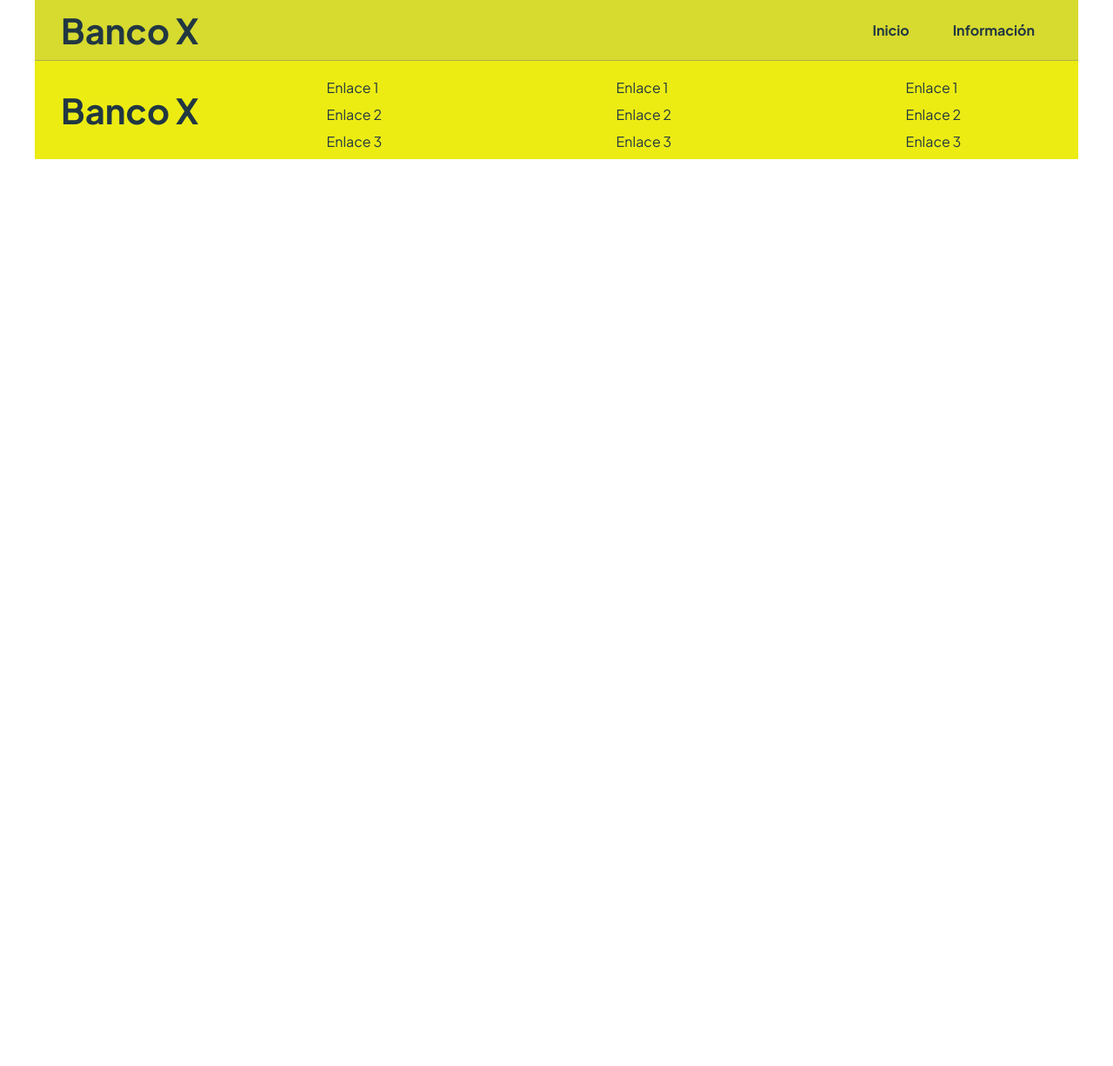
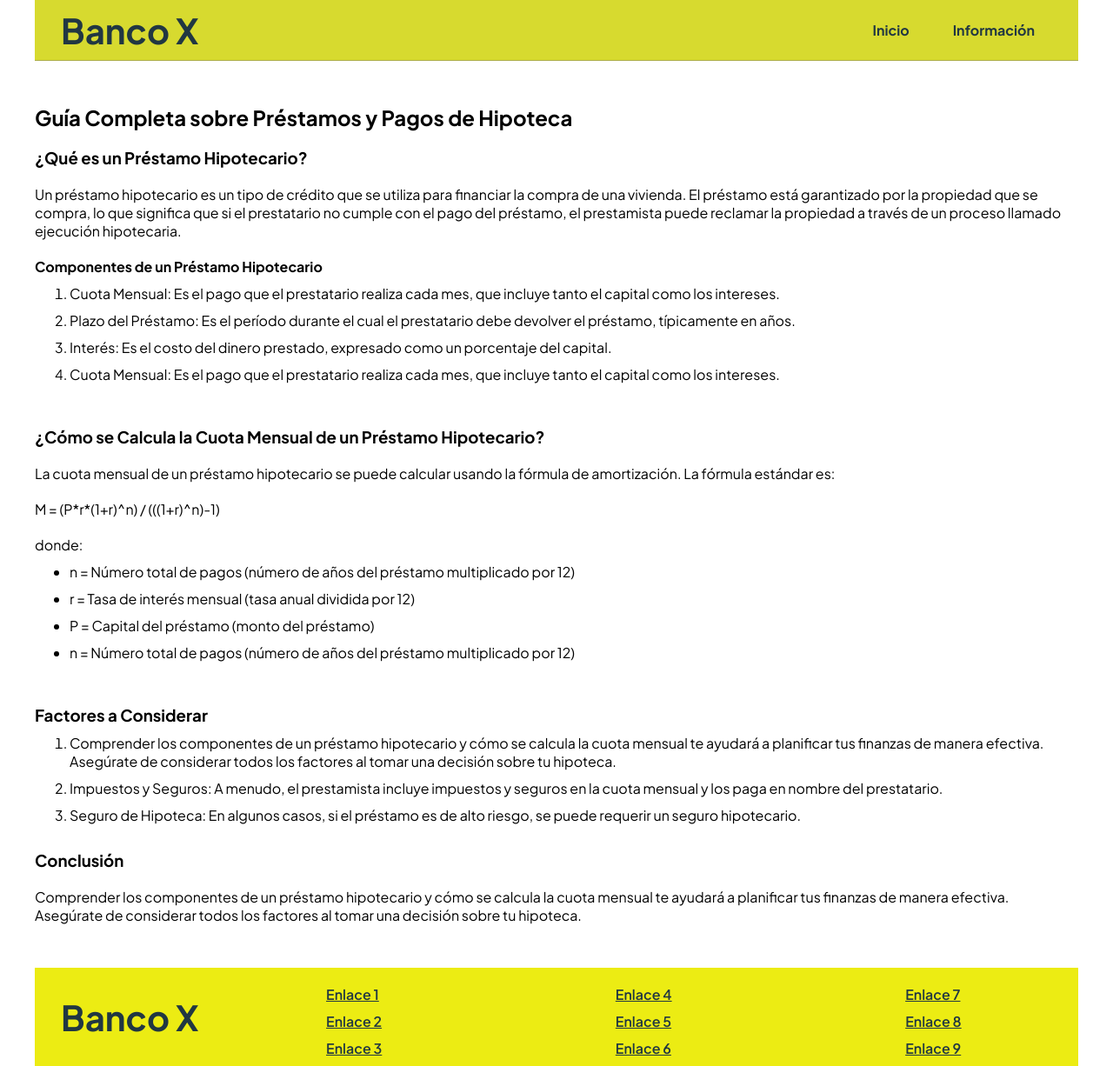
Before and after one commit to bralmoca912/Mortgage-Calculator, a plain HTML site: page informacion.html in a window 1280 px wide. Shown: the whole page at 87% size. Before the commit the page ends 800 px from the top, so only its background shows below. Drawn offline with Linux system fonts and the light colour scheme.

Commit message:
html information Listo

```diff
--- a/informacion.html
+++ b/informacion.html
@@ -25,25 +25,79 @@
     </nav>
   </header>
 
+  <!--********** Cuerpo Principal **********-->
+  <div class="mainInformation">
+    <section class="section0">
+      <h1>Guía Completa sobre Préstamos y Pagos de Hipoteca</h1>
+      <h3>¿Qué es un Préstamo Hipotecario?</h3>
+      <p>Un préstamo hipotecario es un tipo de crédito que se utiliza para financiar la compra de una vivienda. El
+        préstamo está garantizado por la propiedad que se compra, lo que significa que si el prestatario no cumple con
+        el pago del préstamo, el prestamista puede reclamar la propiedad a través de un proceso llamado ejecución
+        hipotecaria.</p>
+      <h4>Componentes de un Préstamo Hipotecario</h4>
+      <ol>
+        <li>Cuota Mensual: Es el pago que el prestatario realiza cada mes, que incluye tanto el capital como los
+          intereses.</li>
+        <li>Plazo del Préstamo: Es el período durante el cual el prestatario debe devolver el préstamo, típicamente en
+          años.</li>
+        <li>Interés: Es el costo del dinero prestado, expresado como un porcentaje del capital.</li>
+        <li>Cuota Mensual: Es el pago que el prestatario realiza cada mes, que incluye tanto el capital como los
+          intereses.</li>
+      </ol>
+    </section>
+
+    <section class="section1">
+      <h3>¿Cómo se Calcula la Cuota Mensual de un Préstamo Hipotecario?</h3>
+      <p>La cuota mensual de un préstamo hipotecario se puede calcular usando la fórmula de amortización. La fórmula
+        estándar es:</p>
+      <p>M = (P*r*(1+r)^n) / (((1+r)^n)-1)</p>
+      <p>donde:</p>
+      <ul>
+        <li>n = Número total de pagos (número de años del préstamo multiplicado por 12) </li>
+        <li>r = Tasa de interés mensual (tasa anual dividida por 12)</li>
+        <li>P = Capital del préstamo (monto del préstamo) </li>
+        <li>n = Número total de pagos (número de años del préstamo multiplicado por 12) </li>
+      </ul>
+    </section>
+
+    <section class="section2">
+      <h3>Factores a Considerar</h3>
+      <ol>
+        <li>Comprender los componentes de un préstamo hipotecario y cómo se calcula la cuota mensual te ayudará a
+          planificar tus finanzas de manera efectiva. Asegúrate de considerar todos los factores al tomar una decisión
+          sobre tu hipoteca. </li>
+        <li>Impuestos y Seguros: A menudo, el prestamista incluye impuestos y seguros en la cuota mensual y los paga en
+          nombre del prestatario. </li>
+        <li>Seguro de Hipoteca: En algunos casos, si el préstamo es de alto riesgo, se puede requerir un seguro
+          hipotecario. </li>
+      </ol>
+      <h3>Conclusión</h3>
+      <p>Comprender los componentes de un préstamo hipotecario y cómo se calcula la cuota mensual te ayudará a
+        planificar tus finanzas de manera efectiva. Asegúrate de considerar todos los factores al tomar una decisión
+        sobre tu hipoteca.</p>
+    </section>
+  </div>
+
+
   <!--********** Footer **********-->
   <footer>
     <nav class="navfooter">
       <h1 class="h1Banco"> Banco X </h1>
       <ol style="list-style-type: none;">
         <ul style="list-style-type: none;">
-          <li>Enlace 1</li>
-          <li>Enlace 2</li>
-          <li>Enlace 3</li>
+          <li><a href="index.html">Enlace 1</a></li>
+          <li><a href="index.html">Enlace 2</a></li>
+          <li><a href="index.html">Enlace 3</a></li>
         </ul>
         <ul style="list-style-type: none;">
-          <li>Enlace 1</li>
-          <li>Enlace 2</li>
-          <li>Enlace 3</li>
+          <li><a href="index.html">Enlace 4</a></li>
+          <li><a href="index.html">Enlace 5</a></li>
+          <li><a href="index.html">Enlace 6</a></li>
         </ul>
         <ul style="list-style-type: none;">
-          <li>Enlace 1</li>
-          <li>Enlace 2</li>
-          <li>Enlace 3</li>
+          <li><a href="index.html">Enlace 7</a></li>
+          <li><a href="index.html">Enlace 8</a></li>
+          <li><a href="index.html">Enlace 9</a></li>
         </ul>
       </ol>
     </nav>
--- a/style.css
+++ b/style.css
@@ -46,7 +46,7 @@ header {
 
 
 
-/************* MAIN *************/
+/************* MAIN CUERPO PRINCIPAL *************/
 main {
     display: flex;
     justify-content: space-between;
@@ -272,6 +272,28 @@ main {
     font-weight: 500;
 }
 
+/************* CUERPO INFORMACIÓN *************/
+.mainInformation {
+    margin: 50px 0;
+}
+
+.mainInformation section {
+    display: flex;
+    flex-direction: column;
+    gap: 20px;
+    margin-bottom: 40px;
+}
+
+.mainInformation ol,
+.mainInformation ul {
+    margin: -10px 0 0 40px;
+}
+
+.mainInformation li {
+    margin-bottom: 10px;
+}
+
+
 
 /************* FOOTER *************/
 footer {
@@ -299,3 +321,8 @@ footer {
 .navfooter ol ul li {
     margin-bottom: 10px;
 }
+
+.navfooter ol ul li a {
+    font-weight: 600;
+    color: rgba(33, 55, 66);
+}
```
